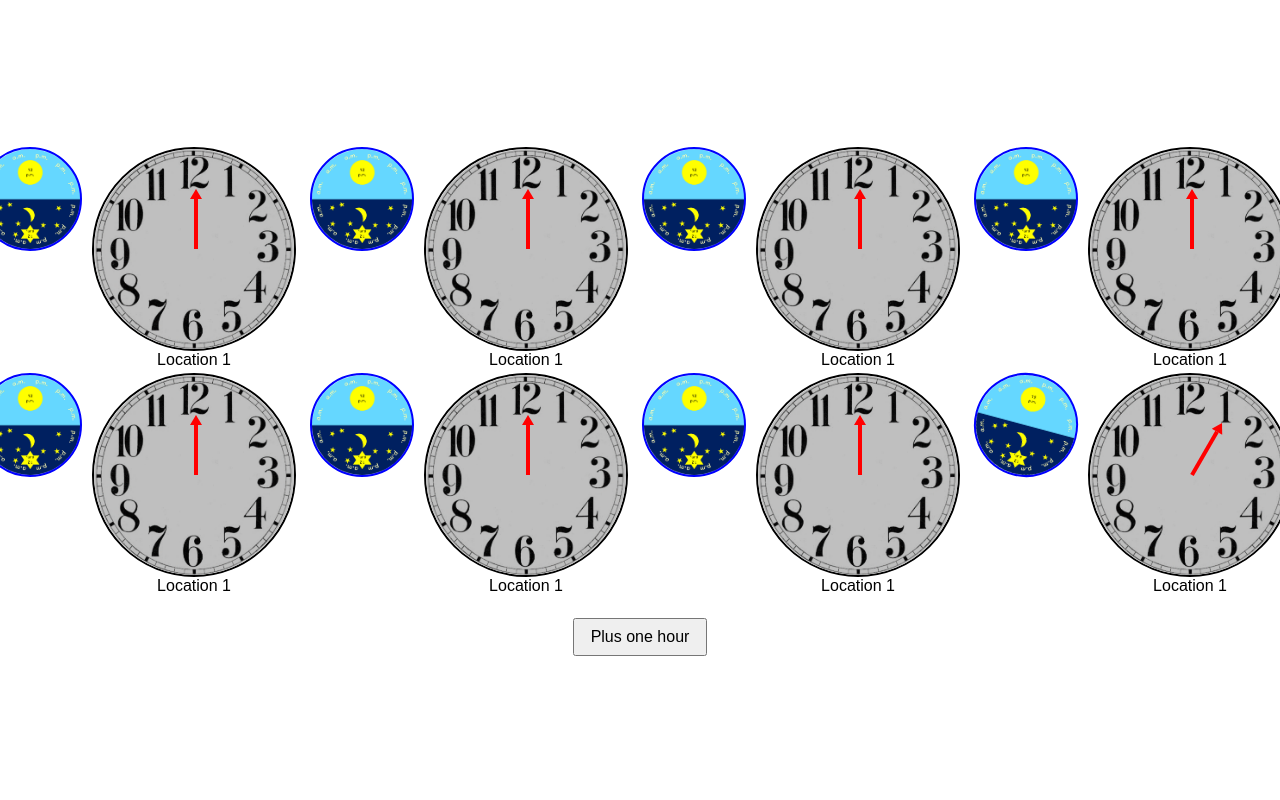
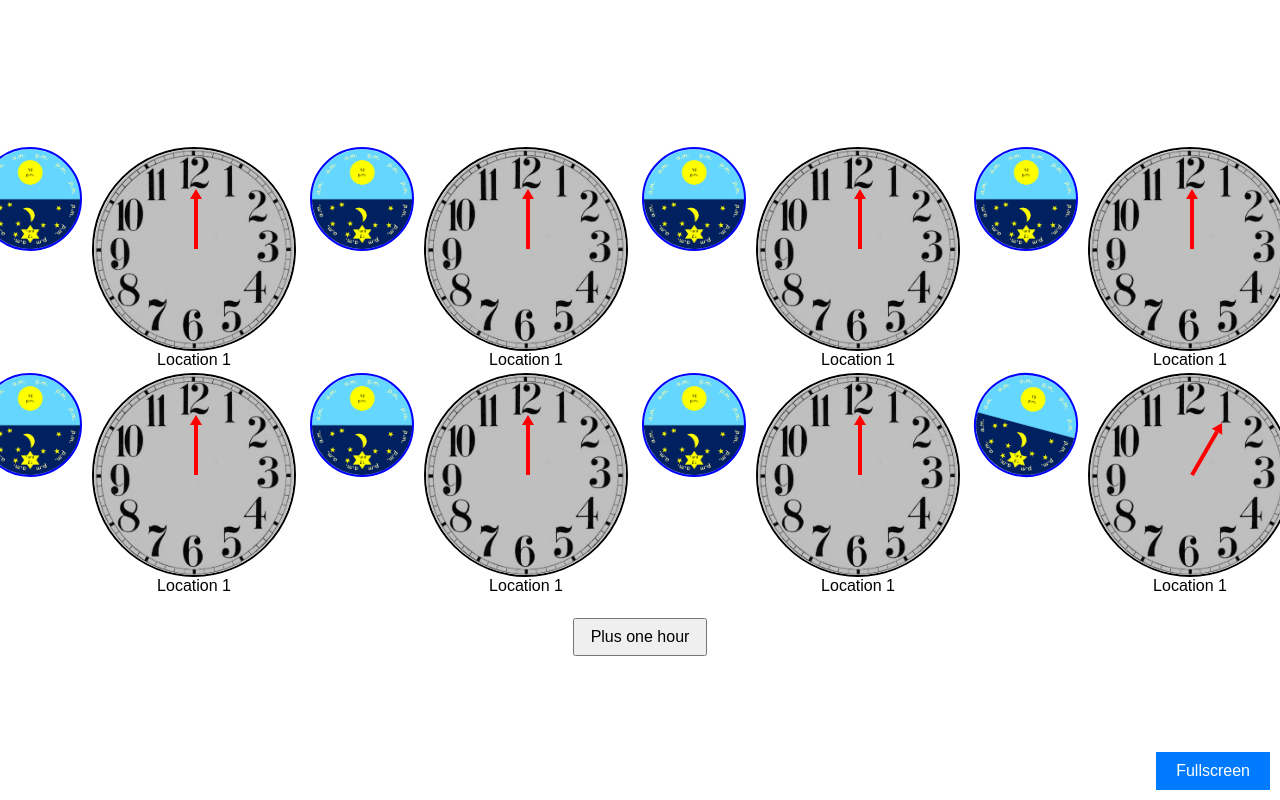
Before and after one commit to alphonsoore/world-clocks, a plain HTML site: page index.html in a window 1280 px wide. Shown: the top 800 px of the page. Drawn offline with Linux system fonts and the light colour scheme.

Commit message:
Update index.html

```diff
--- a/index.html
+++ b/index.html
@@ -77,6 +77,17 @@
     padding: 8px 16px;
     margin-top: 20px;
     font-size: 16px;
+    cursor: pointer;
+  }
+  .fullscreen-button {
+    position: absolute;
+    bottom: 10px;
+    right: 10px;
+    padding: 10px 20px;
+    font-size: 16px;
+    background-color: #007bff;
+    color: white;
+    border: none;
     cursor: pointer;
   }
 </style>
@@ -219,6 +230,8 @@
   </tr>
 </table>
 
+  <div class="fullscreen-button" onclick="toggleFullScreen()">Fullscreen</div>
+
 
 
 
@@ -242,6 +255,18 @@
       circle.style.transform = `rotate(${newRotation}deg)`;
     });
   }
+
+function toggleFullScreen() {
+  if (!document.fullscreenElement) {
+    document.documentElement.requestFullscreen();
+  } else {
+    if (document.exitFullscreen) {
+      document.exitFullscreen();
+    }
+  }
+}
+
+
 </script>
 
 </body>
```
